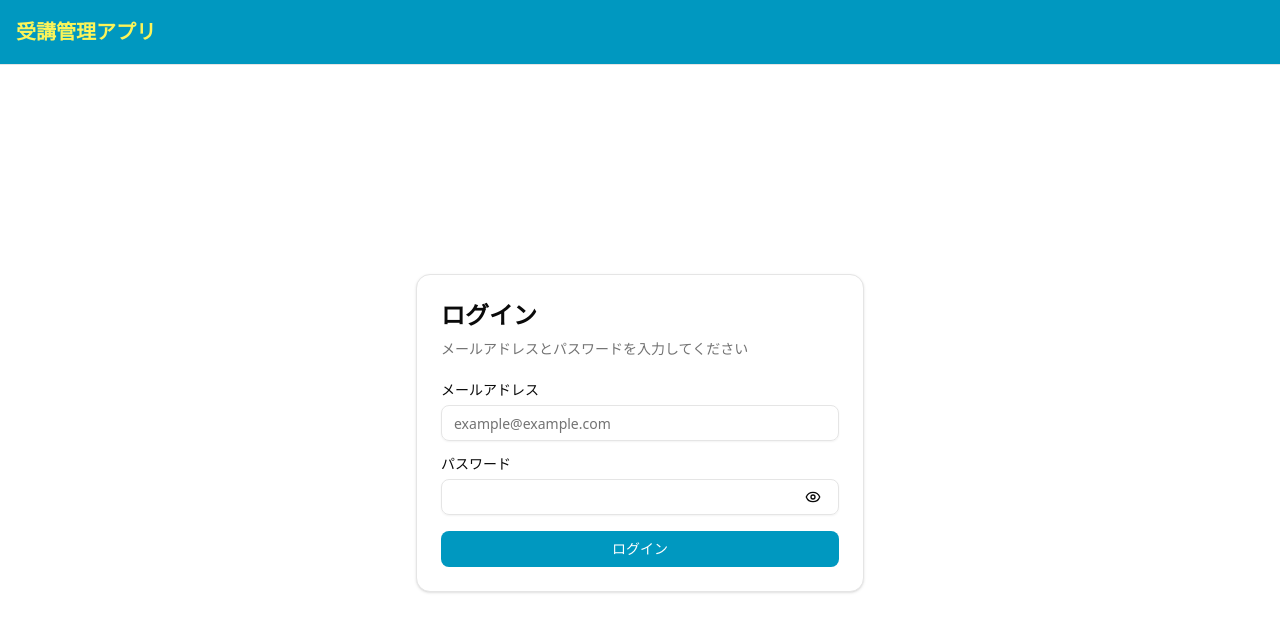
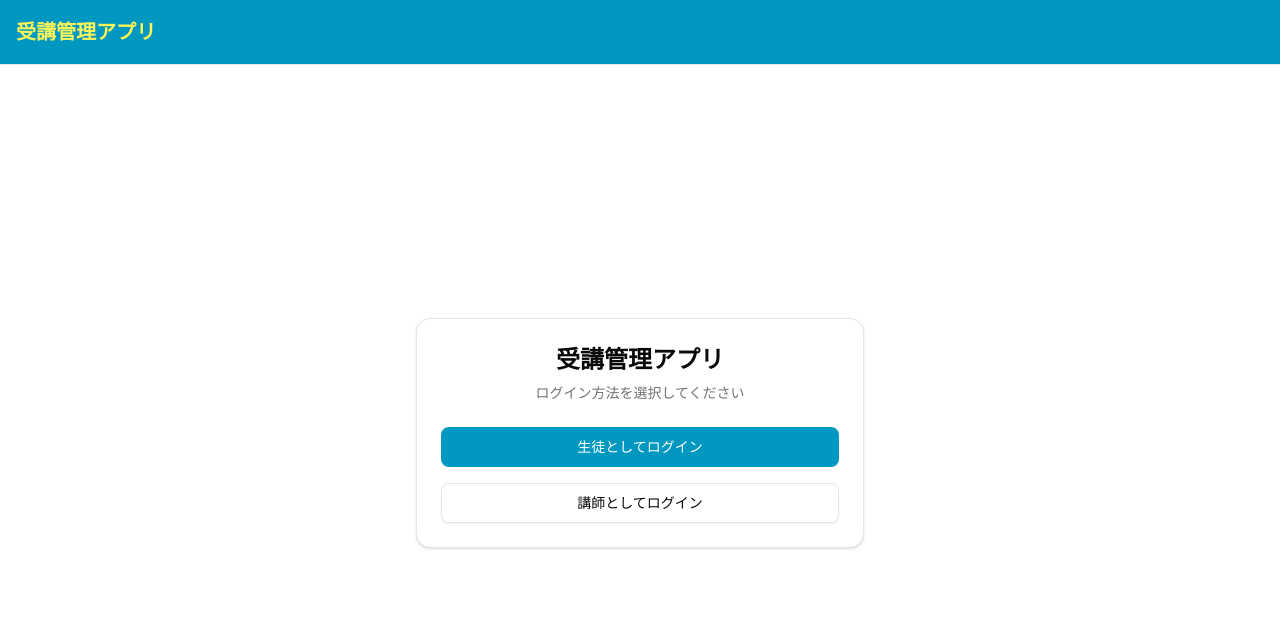
Before and after one commit to yukihiroLaravel/juko_next, a Next.js app: page / in a window 1280 px wide. Shown: the top 632 px of the page. Built offline with nearby package versions, Linux system fonts and the light colour scheme.

Commit message:
Add: 講師と生徒のログインページを追加

```diff
--- /dev/null
+++ b/src/app/(guest)/instructor/login/page.tsx
@@ -0,0 +1,9 @@
+import { InstructorLoginForm } from '@/features/auth/components/InstructorLoginForm/InstructorLoginForm';
+
+export default function InstructorLoginPage() {
+  return (
+    <div className="flex min-h-[calc(100vh-4rem)] items-center justify-center p-4">
+      <InstructorLoginForm />
+    </div>
+  );
+}
--- a/src/app/(guest)/page.tsx
+++ b/src/app/(guest)/page.tsx
@@ -1,9 +1,30 @@
-import { InstructorLoginForm } from '@/features/auth/components/InstructorLoginForm/InstructorLoginForm';
+import Link from 'next/link';
+import { Button } from '@/components/atoms/Button';
+import {
+  Card,
+  CardHeader,
+  CardTitle,
+  CardDescription,
+  CardContent,
+} from '@/components/atoms/Card';
 
-export default function InstructorLoginPage() {
+export default function TopPage() {
   return (
     <div className="flex min-h-[calc(100vh-4rem)] items-center justify-center p-4">
-      <InstructorLoginForm />
+      <Card className="w-full max-w-md">
+        <CardHeader className="text-center">
+          <CardTitle className="text-2xl">受講管理アプリ</CardTitle>
+          <CardDescription>ログイン方法を選択してください</CardDescription>
+        </CardHeader>
+        <CardContent className="space-y-4">
+          <Button asChild className="w-full" size="lg">
+            <Link href="/student/login">生徒としてログイン</Link>
+          </Button>
+          <Button asChild variant="outline" className="w-full" size="lg">
+            <Link href="/instructor/login">講師としてログイン</Link>
+          </Button>
+        </CardContent>
+      </Card>
     </div>
   );
 }
--- /dev/null
+++ b/src/app/(guest)/student/login/page.tsx
@@ -0,0 +1,9 @@
+import { LoginForm } from '@/features/auth/components/LoginForm/LoginForm';
+
+export default function StudentLoginPage() {
+  return (
+    <div className="flex min-h-[calc(100vh-4rem)] items-center justify-center p-4">
+      <LoginForm />
+    </div>
+  );
+}
```
